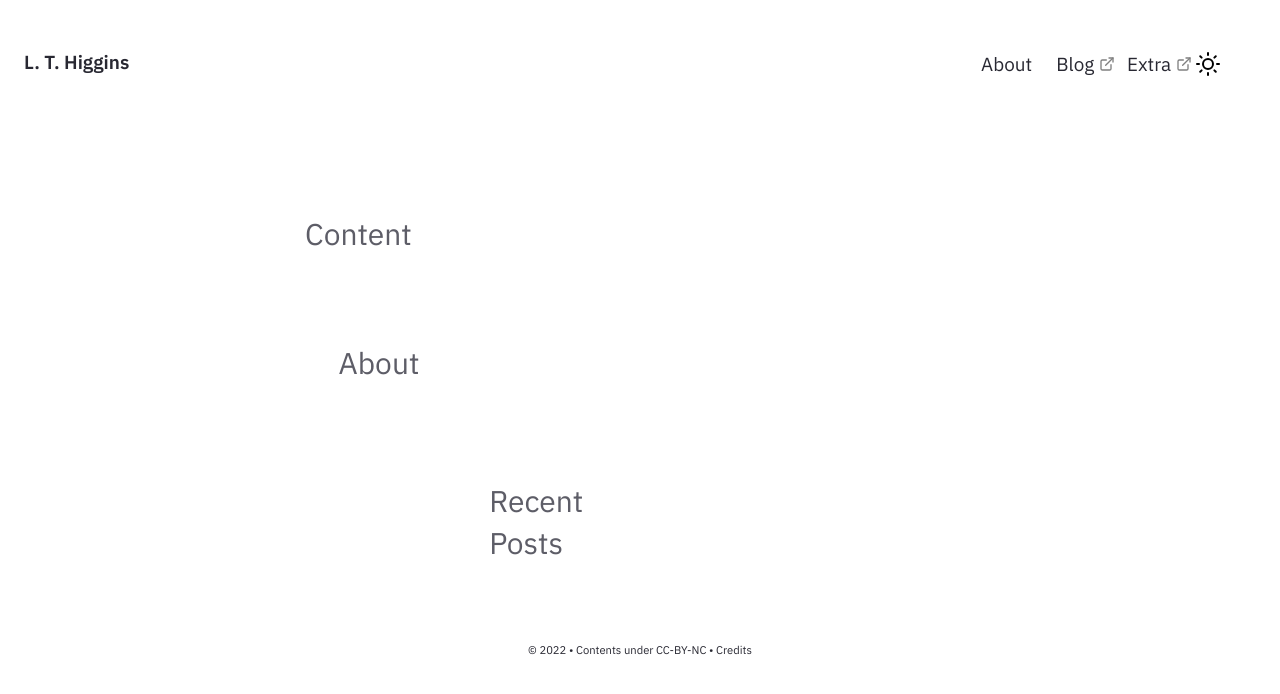
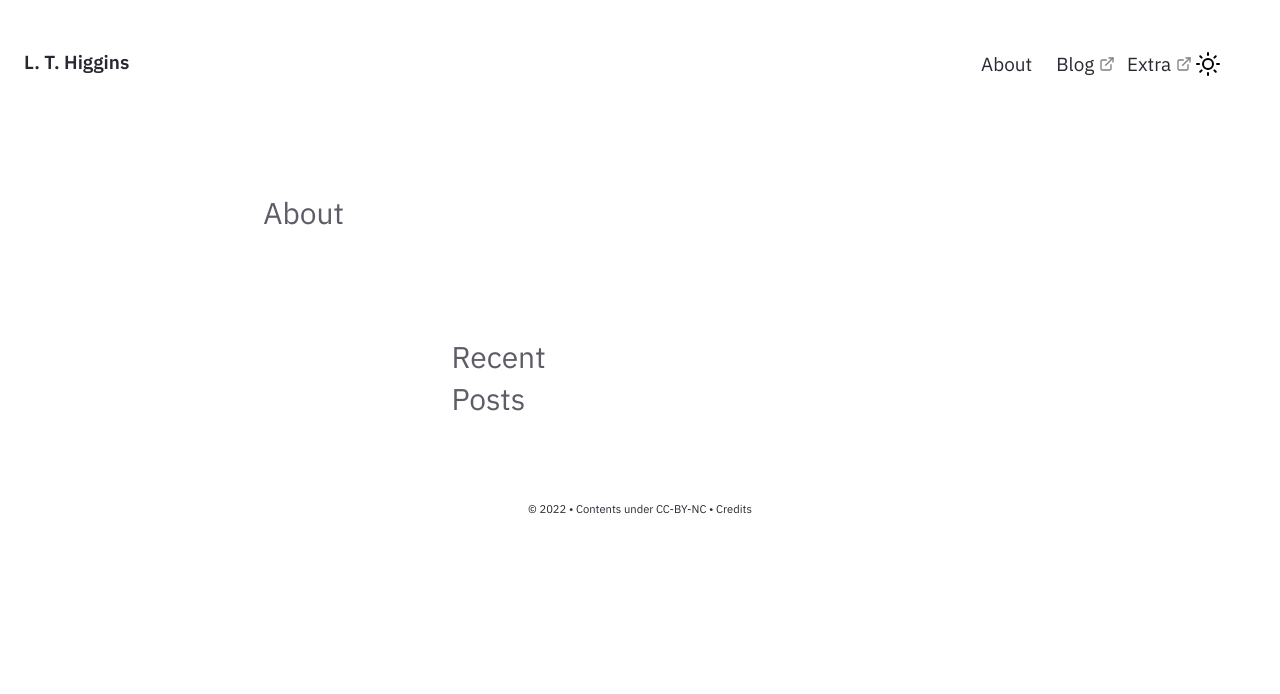
Before and after one commit to Luke-T-Higgins/blog, a Jekyll site: the page built from pages/index.md, in a window 1280 px wide. Shown: the top 694 px of the page. Built offline with Jekyll 4.4.1, drawn with Linux system fonts in a browser that asks for light colours.

Commit message:
Update Homepage.html

```diff
--- a/_includes/Homepage.html
+++ b/_includes/Homepage.html
@@ -1,10 +1,4 @@
-<div class="home-intro">
-    <div class="home-sub-text"> <h3>
-        Content
-        </h3>
-</div>
-
-<div style="width:100%;"> <!-- Main Div -->
+<div style="width:100%;">
 
 <div style="float:left; width:50%;">
 <div class="home-intro">
```
